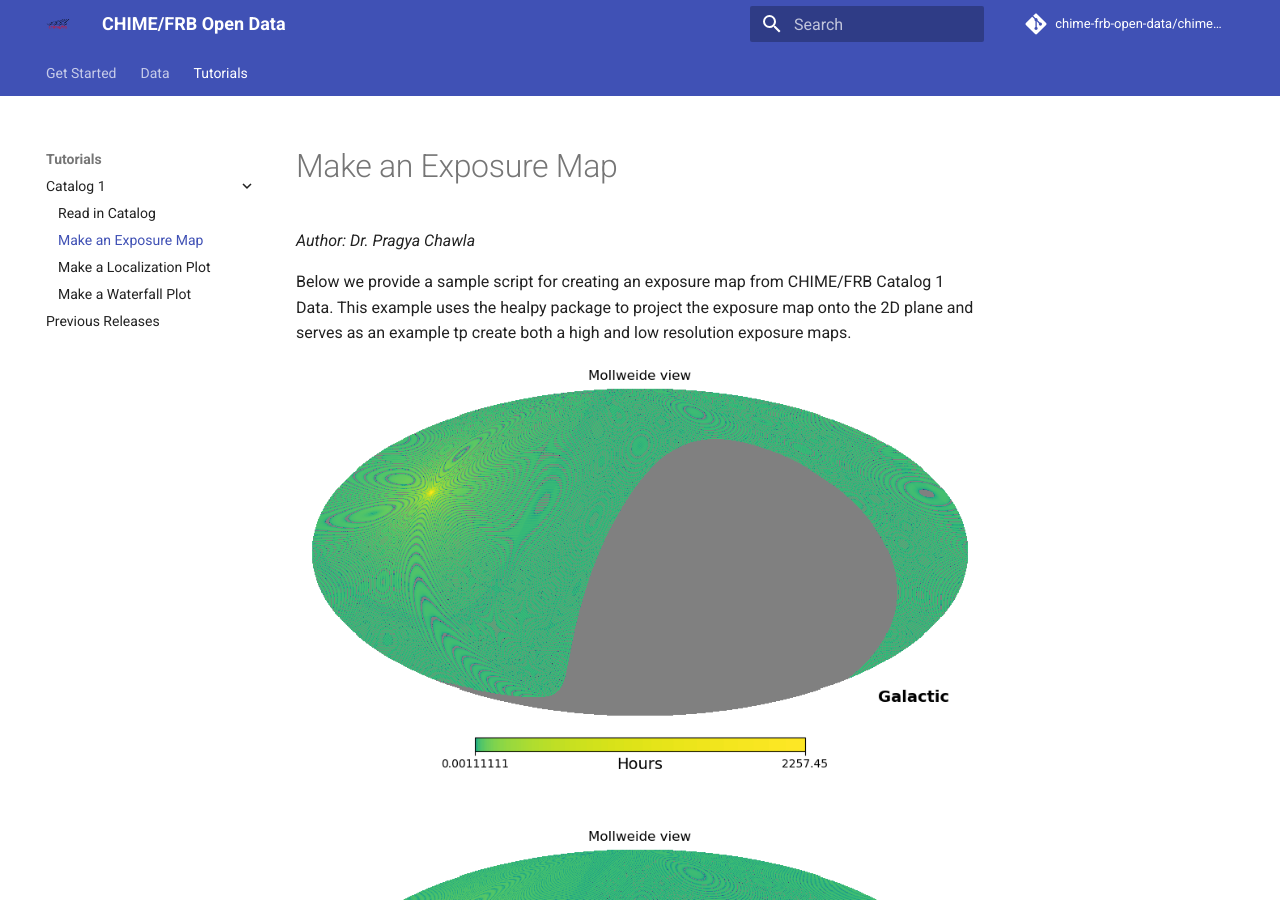
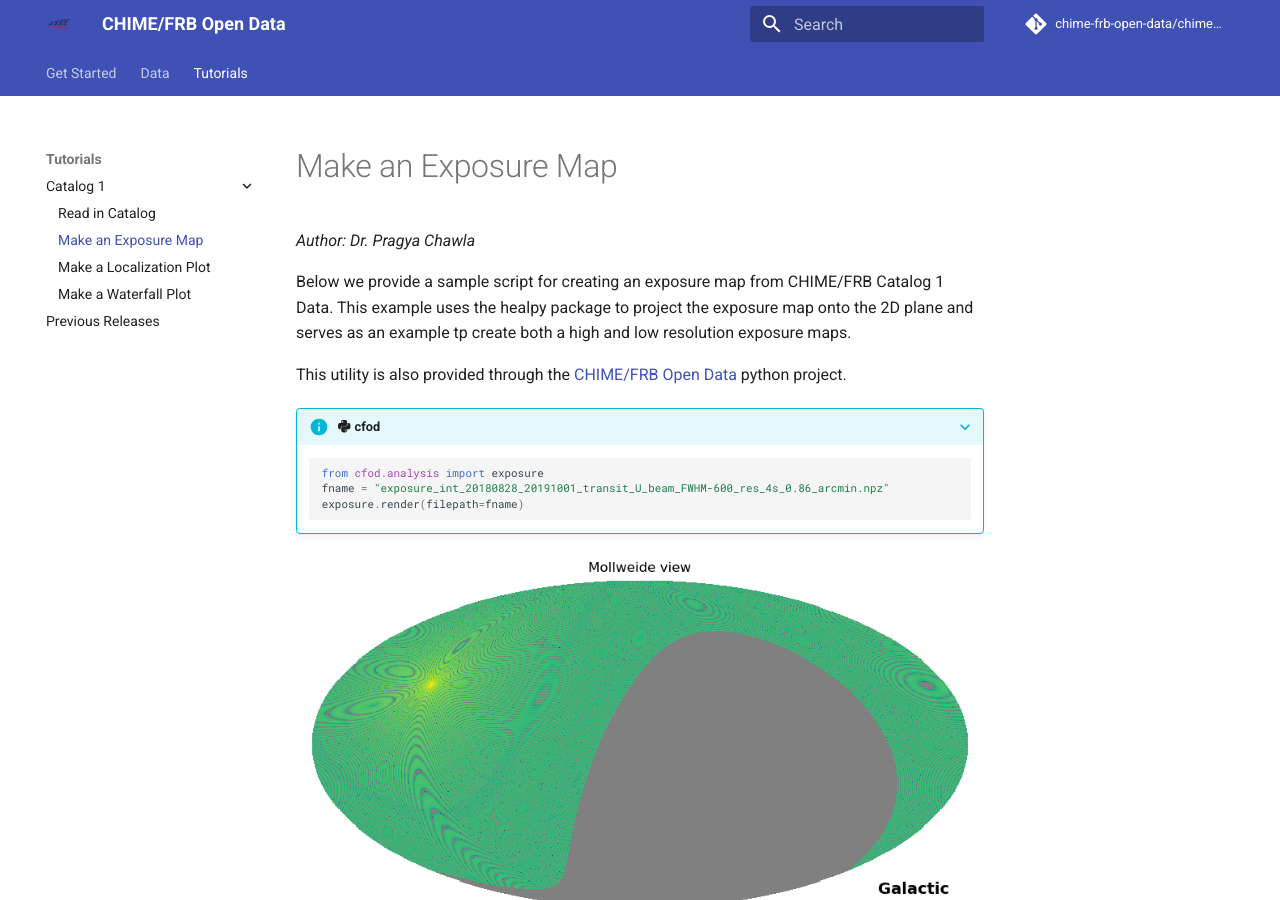
Before and after one commit to chime-frb-open-data/chime-frb-open-data.github.io, an MkDocs documentation site: the page built from docs/exposure.md, in a window 1280 px wide and 900 px high. Built offline with MkDocs 1.6.1 and Material for MkDocs 9.7.7, drawn with Linux system fonts in a browser that asks for light colours; comment, search, counter and statistics services are not loaded; some of the changed text lies outside the part shown.

Commit message:
Update to exposure.

````diff
--- a/docs/exposure.md
+++ b/docs/exposure.md
@@ -2,6 +2,17 @@
 
 
 Below we provide a sample script for creating an exposure map from CHIME/FRB Catalog 1 Data. This example uses the healpy package to project the exposure map onto the 2D plane and serves as an example tp create both a high and low resolution exposure maps.
+
+This utility is also provided through the [CHIME/FRB Open Data](https://github.com/chime-frb-open-data/chime-frb-open-data) python project.
+
+???+ info ":fontawesome-brands-python: cfod"
+
+    ```python
+    from cfod.analysis import exposure
+    fname = "exposure_int_20180828_20191001_transit_U_beam_FWHM-600_res_4s_0.86_arcmin.npz"
+    exposure.render(filepath=fname)
+    ```
+
 
 ![high res image](static/exposure/hires.png)
 
@@ -57,13 +68,3 @@ Below we provide a sample script for creating an exposure map from CHIME/FRB Cat
     - `hpxmap` Your HEALpix map will live here.
     - `hpxmap_dg` Your downgraded HEALpix map will live here.
     - `hp.mollview` Plots a Mollweide projection of your HEALpix map.
-
-This utility is also provided through the [CHIME/FRB Open Data](https://github.com/chime-frb-open-data/chime-frb-open-data) python project.
-
-???+ info ":fontawesome-brands-python: cfod"
-
-    ```python
-    from cfod.analysis import exposure
-    fname = "exposure_int_20180828_20191001_transit_U_beam_FWHM-600_res_4s_0.86_arcmin.npz"
-    exposure.render(filepath=fname)
-    ```
````
